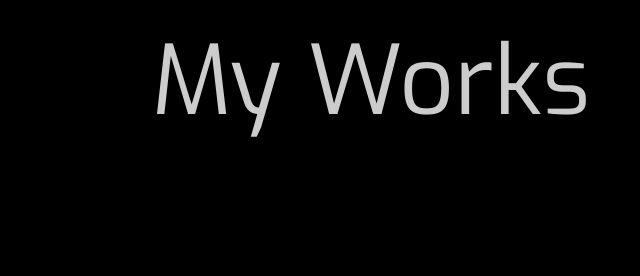
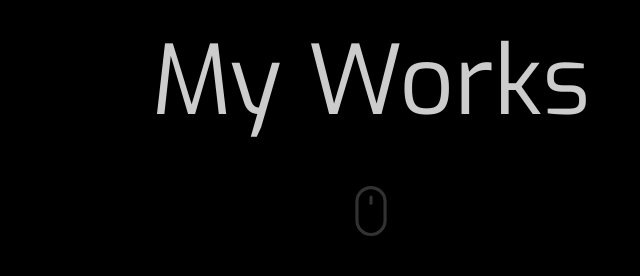
Before and after one commit to nishanbudhathoki2266/framer-rnd, a Next.js app in the folder next-framer/: page / in a window 1280 px wide. Shown: the part 3120-3396 px from the top of the page, without its empty margins (269-909 px from the left). Built offline with nearby package versions, Linux system fonts and the light colour scheme.

Commit message:
Added a mouse scroll animation on portfolio for better indication

```diff
--- a/next-framer/src/app/consts/Works.js
+++ b/next-framer/src/app/consts/Works.js
@@ -42,6 +42,13 @@ const works = [
     description: "Holi night on Durbar.",
   },
   {
+    id: 1,
+    src: "/assets/showcase-1.jpg",
+    alt: "Showcase two",
+    title: "Tom at Asan",
+    description: "Tom walking on the street of Asan.",
+  },
+  {
     id: 2,
     src: "/assets/showcase-2.jpg",
     alt: "Showcase two",
--- a/next-framer/src/components/Portfolio.jsx
+++ b/next-framer/src/components/Portfolio.jsx
@@ -4,19 +4,34 @@ import React, { useRef } from "react";
 import Image from "next/image";
 import { useScroll, useTransform, motion } from "framer-motion";
 import works from "@/app/consts/Works";
+import { BsMouse } from "react-icons/bs";
 
 const Portfolio = () => {
   const ref = useRef();
 
   const { scrollYProgress } = useScroll({ target: ref });
 
-  const translateX = useTransform(scrollYProgress, [0, 1], ["0%", "-90%"]);
+  const translateX = useTransform(scrollYProgress, [0, 1], ["0%", "-100%"]);
 
   return (
     <div className="container mx-auto min-h-[600dvh] relative" ref={ref}>
       <div className="flex items-center justify-center text-8xl text-center pt-8 text-white/80">
         My Works
       </div>
+      <motion.div
+        animate={{
+          top: [0, 25],
+          opacity: [1, 0.2],
+          transition: {
+            duration: 1.8,
+            ease: "easeInOut",
+            repeat: Infinity,
+          },
+        }}
+        className="flex items-center justify-center mt-8 relative"
+      >
+        <BsMouse size={50} className="text-white/80" />
+      </motion.div>
       <div className="sticky top-0 flex h-screen gap-4 items-center overflow-hidden">
         <motion.div
           style={{ x: translateX }}
```
